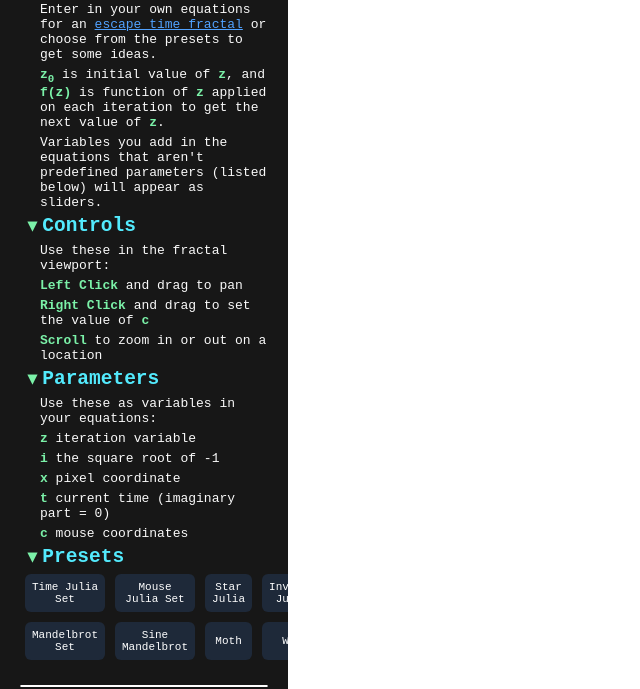
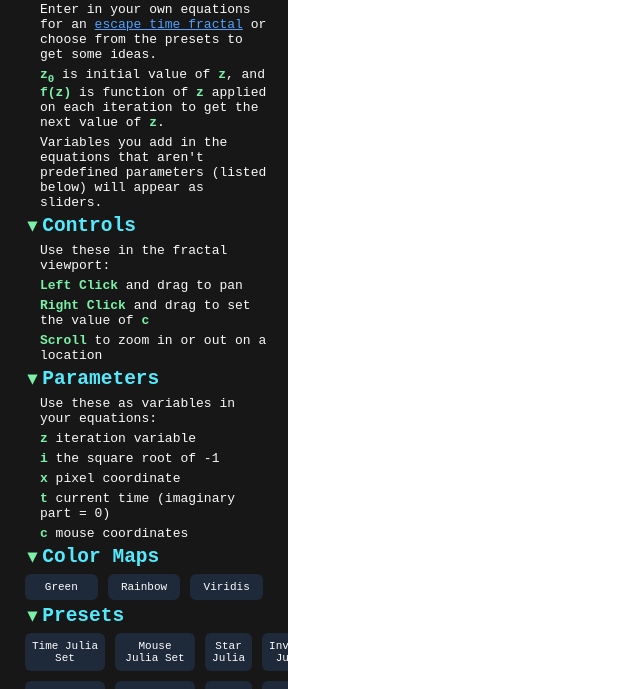
Before and after one commit to tvumcc/fractal-desmos, a website built with Vite: page index.html in a window 1280 px wide. Shown: the part 111-800 px from the top of the page, without its empty margins (0-640 px from the left). Built offline with nearby package versions, Linux system fonts and the light colour scheme.

Commit message:
added color map buttons

```diff
--- a/index.html
+++ b/index.html
@@ -145,6 +145,15 @@
             <p><b>c</b> mouse coordinates</p>
           </div>
           <div class="section-header">
+            <button class="collapse-button" name="color-maps">▶</button>
+            <h2>Color Maps</h2>
+          </div>
+          <div id="color-maps">
+            <button class="color-map-button" id="green">Green</button>
+            <button class="color-map-button" id="rainbow">Rainbow</button>
+            <button class="color-map-button" id="viridis">Viridis</button>
+          </div>
+          <div class="section-header">
             <button class="collapse-button" name="presets">▶</button>
             <h2>Presets</h2>
           </div>
--- a/src/app_state.ts
+++ b/src/app_state.ts
@@ -36,6 +36,8 @@ export class AppState {
     iterations: number = 60
     pan_real: number = 0.0
     pan_imag: number = 0.0
+
+    color_map_code: string = "";
 
     set_AST(initial_value_AST: Expr.Expression, equation_AST: Expr.Expression) {
         this.initial_value_AST = initial_value_AST
@@ -166,10 +168,12 @@ fn complex_log(a: vec2f) -> vec2f {
     return complex_ln(a) / log(10);
 }
 
+fn color_map(t: f32) -> vec3f {
+    ${this.color_map_code}
+}
+
 @fragment
 fn fs_main(@builtin(position) position: vec4f) -> @location(0) vec4f {
-    var starting_color: vec3f = vec3f(0.0, 0.0, 0.0);
-    var ending_color: vec3f = vec3f(0.4, 0.8, 0.6);
     var aspect_ratio: f32 = uniforms.width / uniforms.height;
 
     var x: vec2f = vec2f(
@@ -183,7 +187,7 @@ fn fs_main(@builtin(position) position: vec4f) -> @location(0) vec4f {
         z = ${this.get_code(this.equation_AST)};
         var mag2: f32 = dot(z, z);
         if (mag2 > 4.0) {
-            return vec4(2.0 * mix(starting_color, ending_color, (f32(i) + 1.0 - log2(log2(mag2))) / uniforms.iterations), 1.0);
+            return vec4(color_map((f32(i) + 1.0 - log2(log2(mag2))) / uniforms.iterations), 1.0);
         }
     }
 
@@ -303,4 +307,8 @@ fn fs_main(@builtin(position) position: vec4f) -> @location(0) vec4f {
             count += 1
         }
     }
+
+    set_color_map(color_map_code: string) {
+        this.color_map_code = color_map_code;
+    }
 }
--- a/src/main.ts
+++ b/src/main.ts
@@ -41,6 +41,7 @@ document.addEventListener("DOMContentLoaded", function() {
             canvas.height = canvas.clientHeight;
         }
     })
+
 })
 
 
@@ -52,13 +53,45 @@ window.addEventListener("resize", () => {
     canvas.height = canvas.clientHeight;
 })
 
+let color_maps: Map<string, string> = new Map([
+    ["green", "return 2.0 * mix(vec3(0.0, 0.0, 0.0), vec3(0.4, 0.8, 0.6), t);"],
+    ["rainbow", `
+    var c: vec3f = vec3f(5.0 * t, 0.5, 1.0);
+    var K: vec4f = vec4f(1.0, 2.0 / 3.0, 1.0 / 3.0, 3.0);
+    var p: vec3f = abs(fract(c.xxx + K.xyz) * 6.0 - K.www);
+    return c.z * mix(K.xxx, clamp(p - K.xxx, vec3f(0.0), vec3f(1.0)), c.y);
+    `],
+    ["viridis", `
+        var i: f32 = t * 2.0;
+        var c0: vec3f = vec3f(0.274344,0.004462,0.331359);
+        var c1: vec3f = vec3f(0.108915,1.397291,1.388110);
+        var c2: vec3f = vec3f(-0.319631,0.243490,0.156419);
+        var c3: vec3f = vec3f(-4.629188,-5.882803,-19.646115);
+        var c4: vec3f = vec3f(6.181719,14.388598,57.442181);
+        var c5: vec3f = vec3f(4.876952,-13.955112,-66.125783);
+        var c6: vec3f = vec3f(-5.513165,4.709245,26.582180);
+        return c0+i*(c1+i*(c2+i*(c3+i*(c4+i*(c5+i*c6)))));
+    `],
+])
+
 let renderer: Renderer = new Renderer(canvas)
 await renderer.init_webgpu()
 renderer.init_vertex_buffer()
 
 export let state: AppState = new AppState()
+state.set_color_map(color_maps.get("rainbow")!)
 let uniforms: Float32Array<ArrayBuffer> = new Float32Array(14);
 parse(document.getElementById("z0")?.innerText as string, document.getElementById("fz")?.innerText as string)
+
+let color_map_buttons: HTMLCollection = document.getElementsByClassName("color-map-button") as HTMLCollection
+for (let button of color_map_buttons) {
+    let color_map_button = button as HTMLButtonElement
+    color_map_button.addEventListener("click", () => {
+        state.set_color_map(color_maps.get(color_map_button.id)!)
+        renderer.set_shader_code(state.get_shader_code())
+        renderer.set_uniforms(uniforms)
+    })
+}
 
 canvas.addEventListener("contextmenu", event => event.preventDefault())
 canvas.addEventListener("mousedown", (event) => {
@@ -112,7 +145,6 @@ canvas.addEventListener("wheel", (event) => {
     state.pan_imag = (old_zoom / state.zoom) * (state.pan_imag + mouse_y) - mouse_y
 })
 
-
 export function parse(z0: string, equation: string) {
     let parameters: Map<string, string> = new Map([
         ["i", "vec2f(0.0, 1.0)"],
--- a/style.css
+++ b/style.css
@@ -130,7 +130,12 @@ html,body {
     grid-template-rows: 1fr 1fr;
 }
 
-.preset-button {
+#color-maps {
+    display: grid;
+    grid-template-columns: 1fr 1fr 1fr;
+}
+
+.preset-button, .color-map-button {
     margin: 5px;
     font-size: 11px;
     font-family: monospace;
@@ -141,11 +146,11 @@ html,body {
     padding: 7px;
 }
 
-.preset-button:hover {
+.preset-button:hover, .color-map-button:hover {
     transform: scale(1.1);
 }
 
-.preset-button:active {
+.preset-button:active, .color-map-button:active {
     transform: scale(0.9);
 }
 
```
